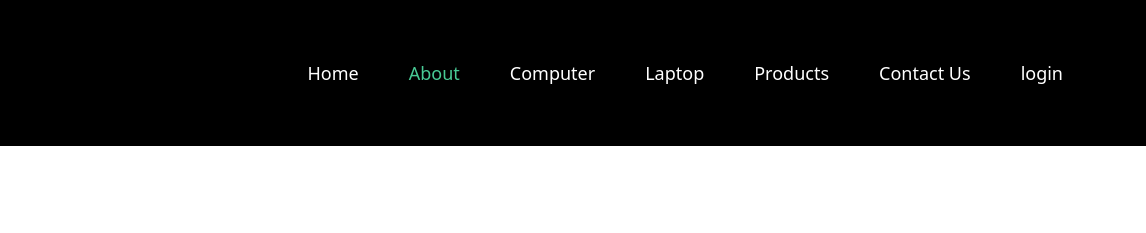
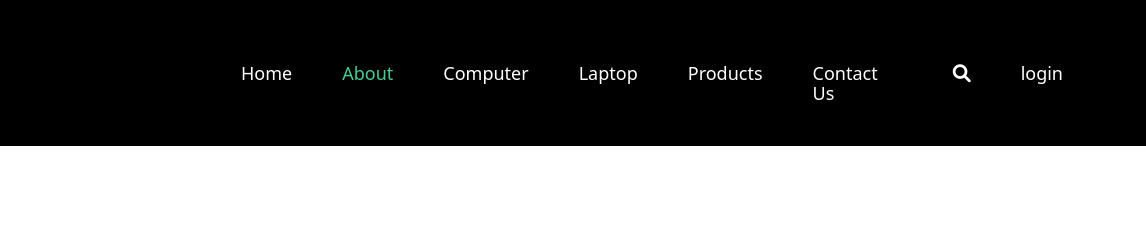
Before and after one commit to yousefalirezk/Claa, a plain HTML site: page about.html in a window 1280 px wide. Shown: the top 233 px of the page, 134-1280 px from the left. Drawn offline with nearby package versions, Linux system fonts and the light colour scheme; a script that the page names is missing.

Commit message:
Update about.html

```diff
--- a/about.html
+++ b/about.html
@@ -60,7 +60,9 @@
                   <li class="nav-item">
                     <a class="nav-link" href="contact.html">Contact Us</a>
                   </li>
-
+                  <li class="nav-item">
+                    <a class="nav-link " href="#"><i class="fa-solid fa-magnifying-glass"></i></a>
+                  </li>
                   <li class="nav-item">
                     <a class="nav-link" href="#">login</a>
                   </li>
```
